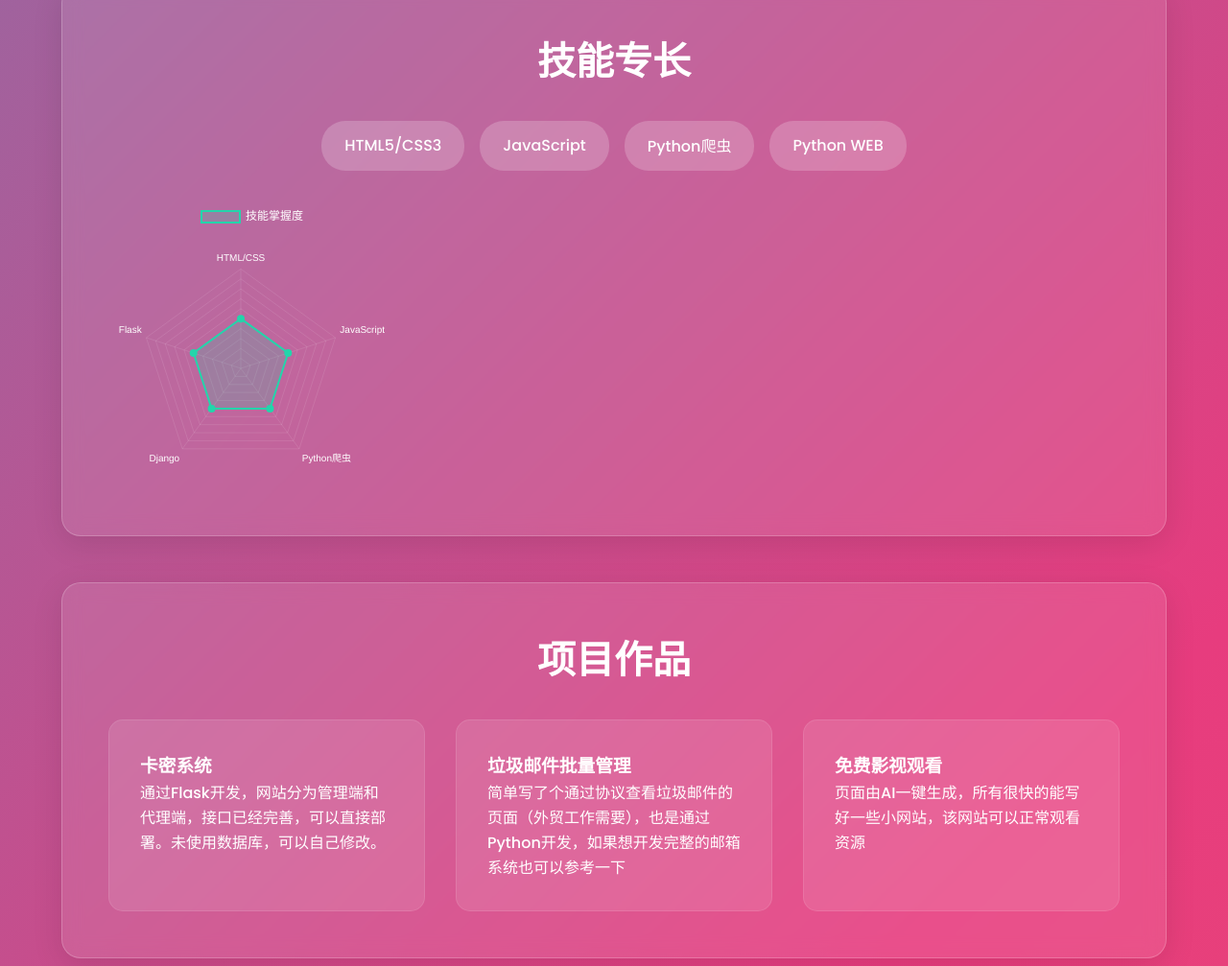
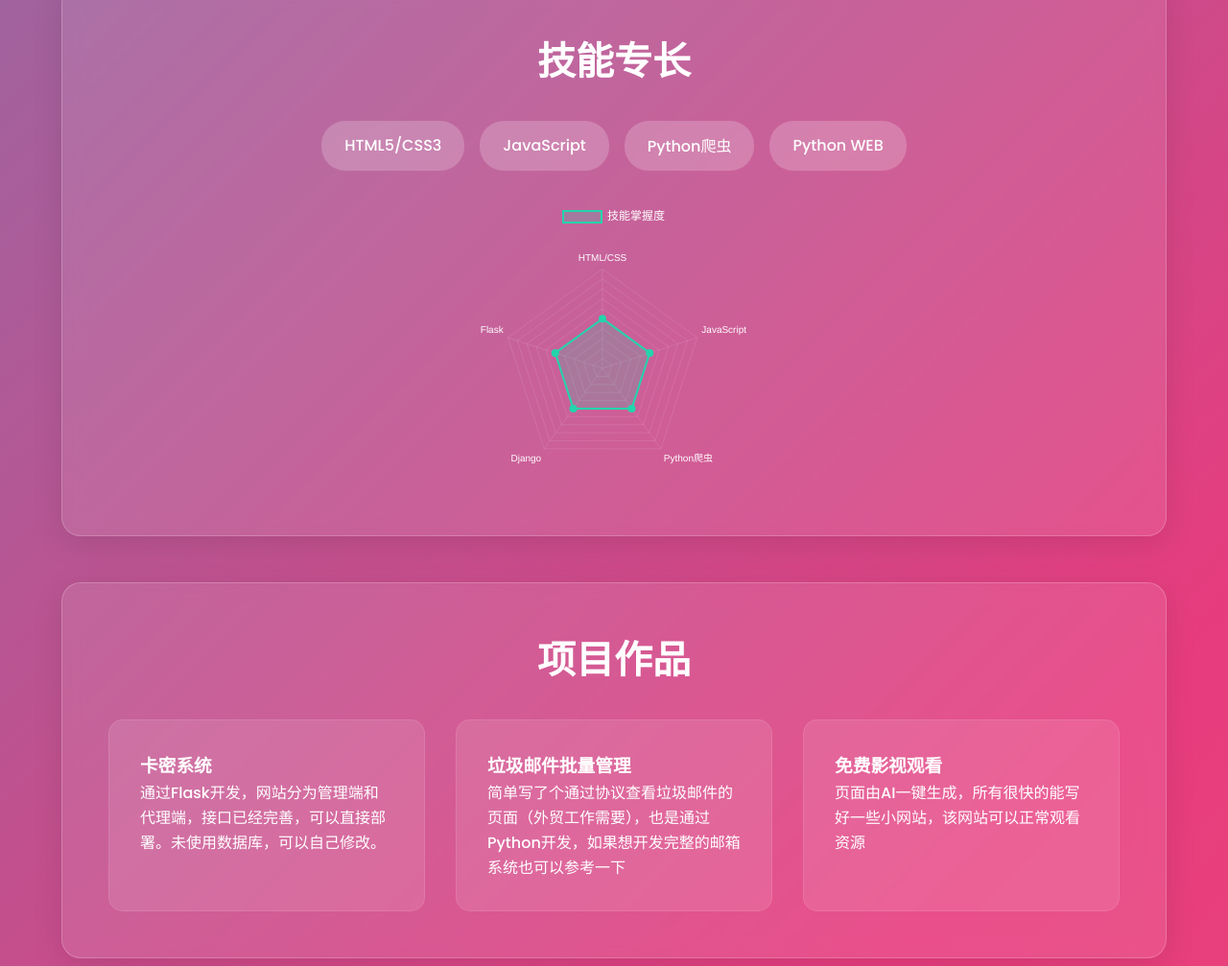
Before and after one commit to 241793/blog, a plain HTML site: page index.html in a window 1280 px wide. Shown: the part 1102-2109 px from the top of the page at 96% size. Drawn offline with nearby package versions, Linux system fonts and the light colour scheme.

Commit message:
Update index.html

```diff
--- a/index.html
+++ b/index.html
@@ -202,6 +202,9 @@
           text-decoration: none;
           color: inherit;
         }
+        #skillsChart{
+        margin:auto
+        }
     </style>
 </head>
 <body>
```
